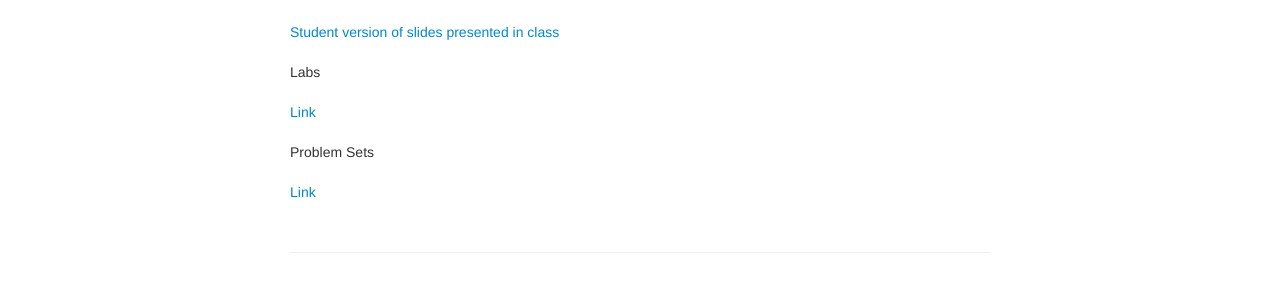
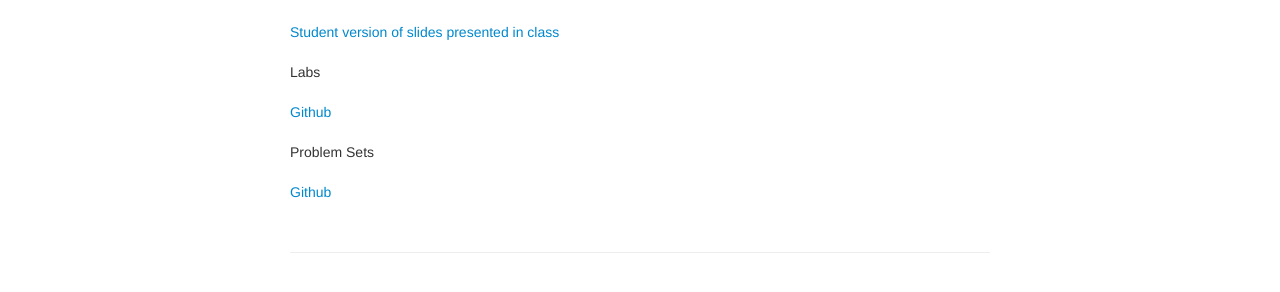
Before and after one commit to zieglerjef/zieglerjef.github.io, a Jekyll site: the page built from pages/QPMteachingMaterials/a8cffe297d699afa4764103b490efc27d960c200/index.html, in a window 1280 px wide. Shown: the part 350-642 px from the top of the page. Built offline with Jekyll 4.4.1, drawn with Linux system fonts in a browser that asks for light colours.

Commit message:
Update index.html

```diff
--- a/pages/QPMteachingMaterials/a8cffe297d699afa4764103b490efc27d960c200/index.html
+++ b/pages/QPMteachingMaterials/a8cffe297d699afa4764103b490efc27d960c200/index.html
@@ -19,8 +19,8 @@
 
 Labs<br/><br/>
 
-<a href="https://drive.google.com/open?id=1RE1-AFR3J0lV66ycUn2uUOFvIuDBE-mt">Link</a><br/><br/>
+<a href="https://github.com/zieglerjef/QPMspring2019/tree/master/labs">Github</a><br/><br/>
 
 Problem Sets<br/><br/>
 
-<a href="https://drive.google.com/open?id=15TciVKlScpdFxBYWzb4o4RxFAl53DtEr">Link</a><br/><br/>
+<a href="https://github.com/zieglerjef/QPMspring2019/tree/master/problemSets">Github</a><br/><br/>
```
